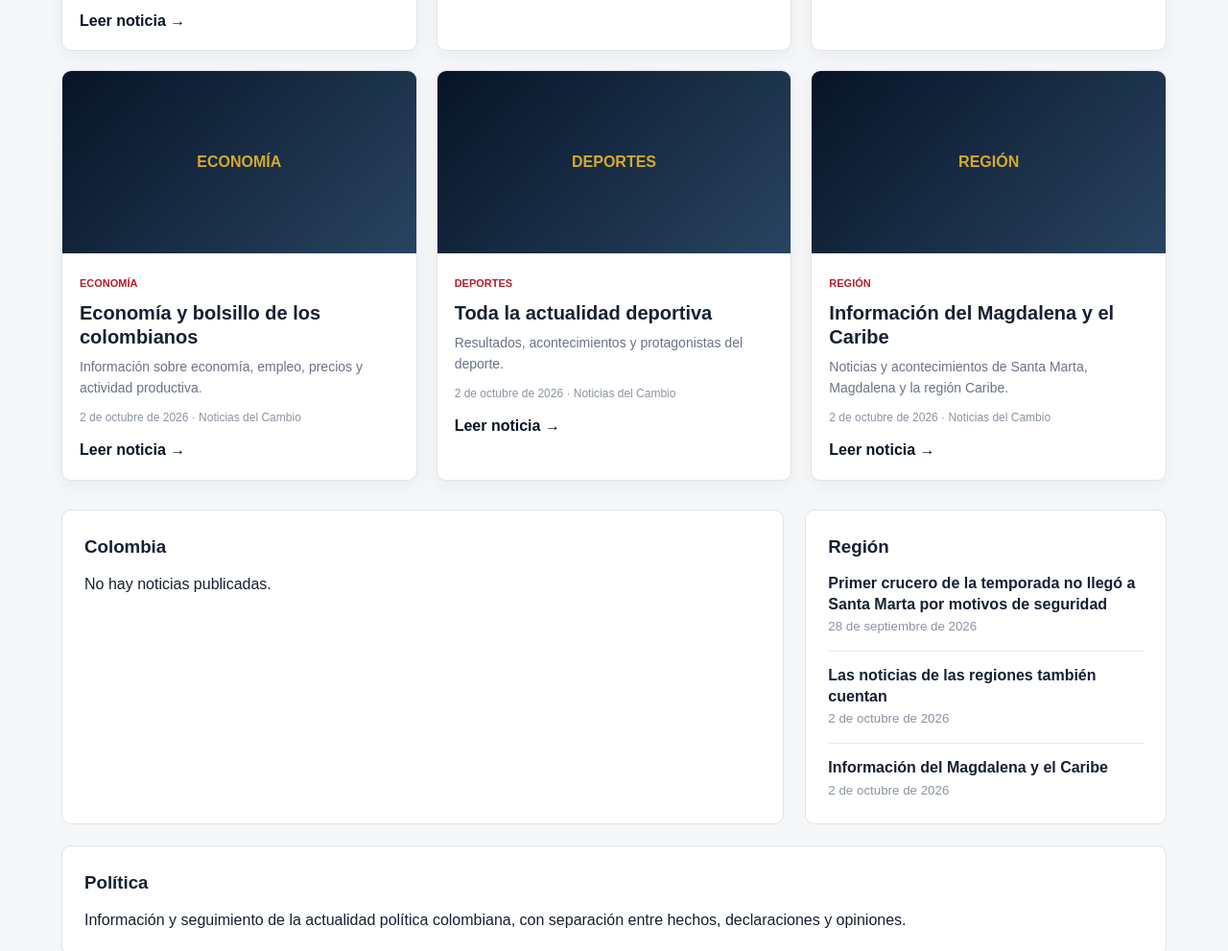
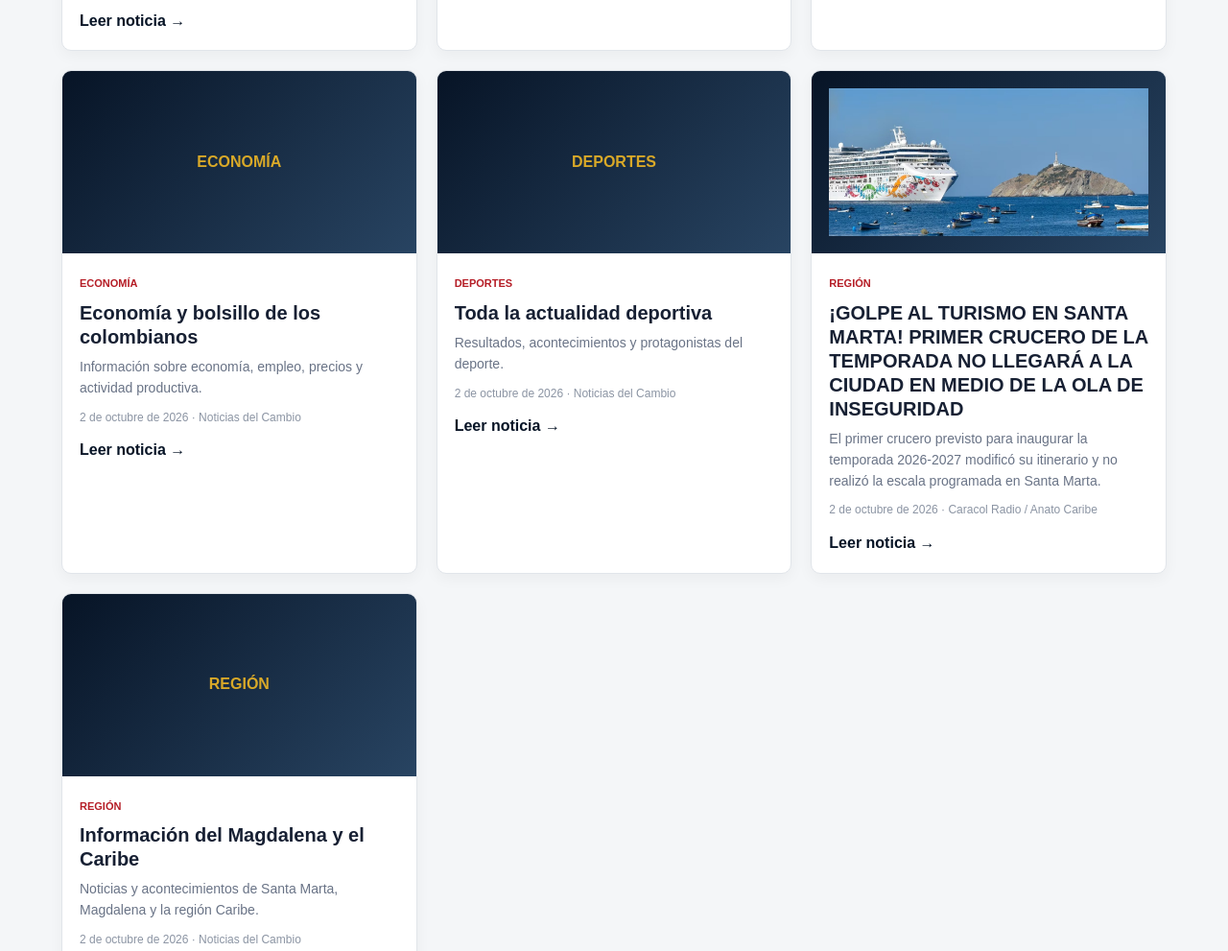
Before and after one commit to misredessocialesplato1970-arch/noticias-del-cambio, a plain HTML site: page index.html in a window 1280 px wide. Shown: the part 1253-2244 px from the top of the page at 96% size. Drawn offline with Linux system fonts and the light colour scheme.

Commit message:
Agregar noticia sobre crucero y turismo en Santa Marta

```diff
--- a/index.html
+++ b/index.html
@@ -180,6 +180,16 @@ const NOTICIAS = [
     fuente: "Noticias del Cambio"
   },
   {
+    id: 7,
+    categoria: "Región",
+    titulo: "¡GOLPE AL TURISMO EN SANTA MARTA! PRIMER CRUCERO DE LA TEMPORADA NO LLEGARÁ A LA CIUDAD EN MEDIO DE LA OLA DE INSEGURIDAD",
+    resumen: "El primer crucero previsto para inaugurar la temporada 2026-2027 modificó su itinerario y no realizó la escala programada en Santa Marta.",
+    contenido: "El crucero Freewinds no realizó la escala prevista en Santa Marta el 28 de septiembre, fecha en la que estaba programada la inauguración de la temporada de cruceros 2026-2027. Según la información publicada por Caracol Radio, la decisión fue tomada previamente por motivos de seguridad. El hecho genera preocupación en el sector turístico de la ciudad, mientras representantes del gremio trabajan en estrategias para recuperar la confianza de los visitantes.",
+    fecha: "2 de octubre de 2026",
+    imagen: "crucero-santa-marta.jpg",
+    fuente: "Caracol Radio / Anato Caribe"
+  },
+  {
     id: 6,
     categoria: "Región",
     titulo: "Información del Magdalena y el Caribe",
```
